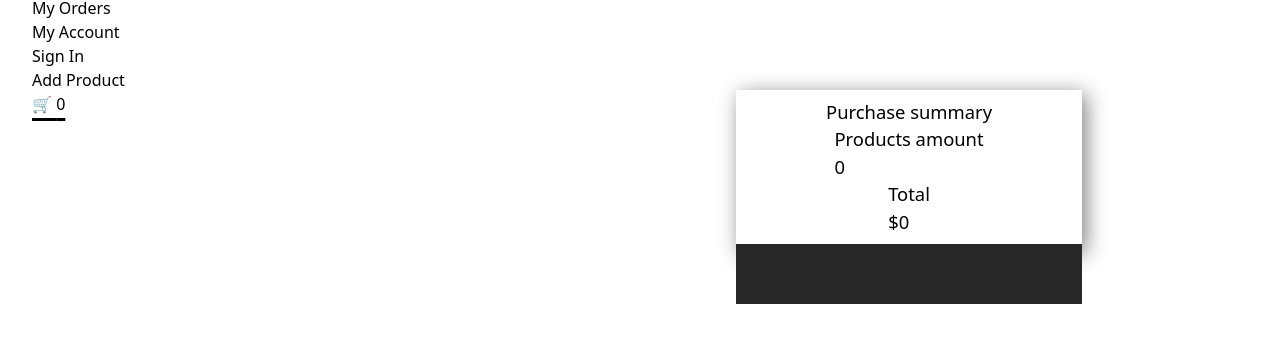
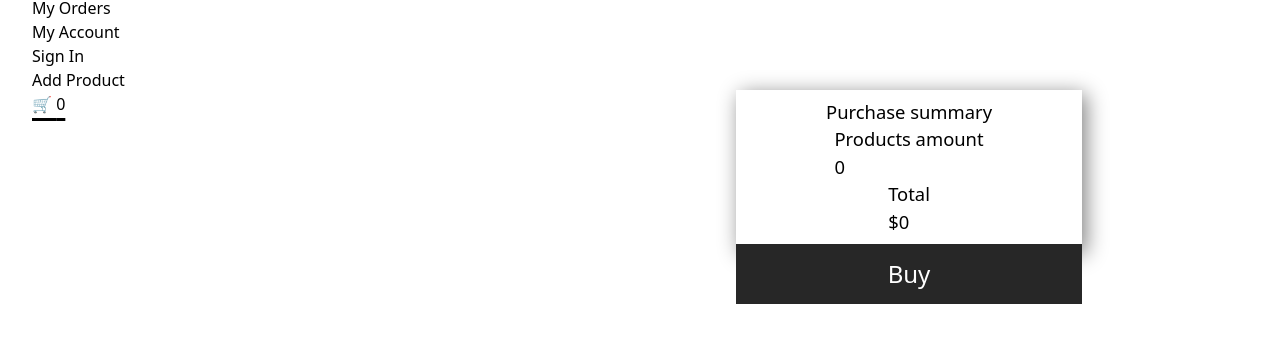
Before and after one commit to Aaris03/fake-ecomerce, a React (Vite) app: page /my-order-cart in a window 1280 px wide. Shown: the top 342 px of the page. Built offline with nearby package versions, Linux system fonts and the light colour scheme; no server answers.

Commit message:
vercel deploy prueba 3

```diff
--- a/src/Components/BuyBoard/index.jsx
+++ b/src/Components/BuyBoard/index.jsx
@@ -69,9 +69,12 @@ const BuyBoard = () => {
                         </div>
                     </div>
                     <Link to="/my-orders">
-                        <button></button>
+                        <button disabled={
+                            context.cart.length === 0 ? "disabled" : ""
+                            } onMouseEnter={()=>createOrder()} onClick={()=>addOrderToOrders()}>
+                            Buy
+                        </button>
                     </Link>
-
                 </div>
             </section>
         </>
```
